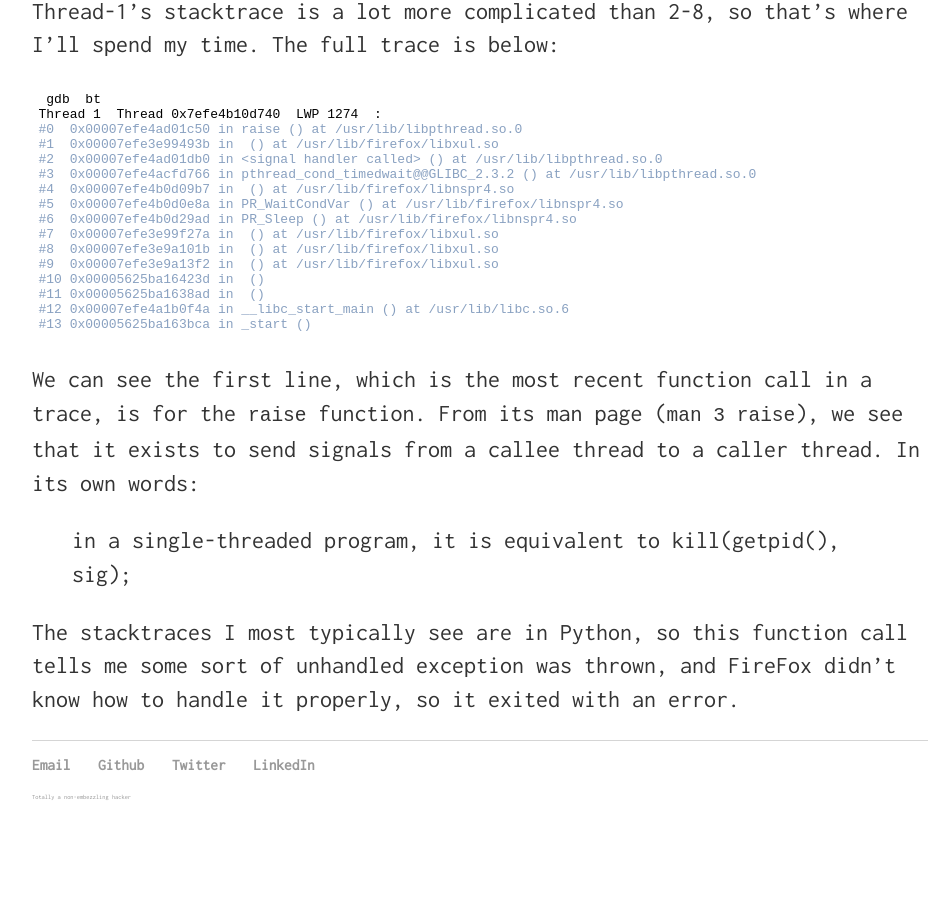
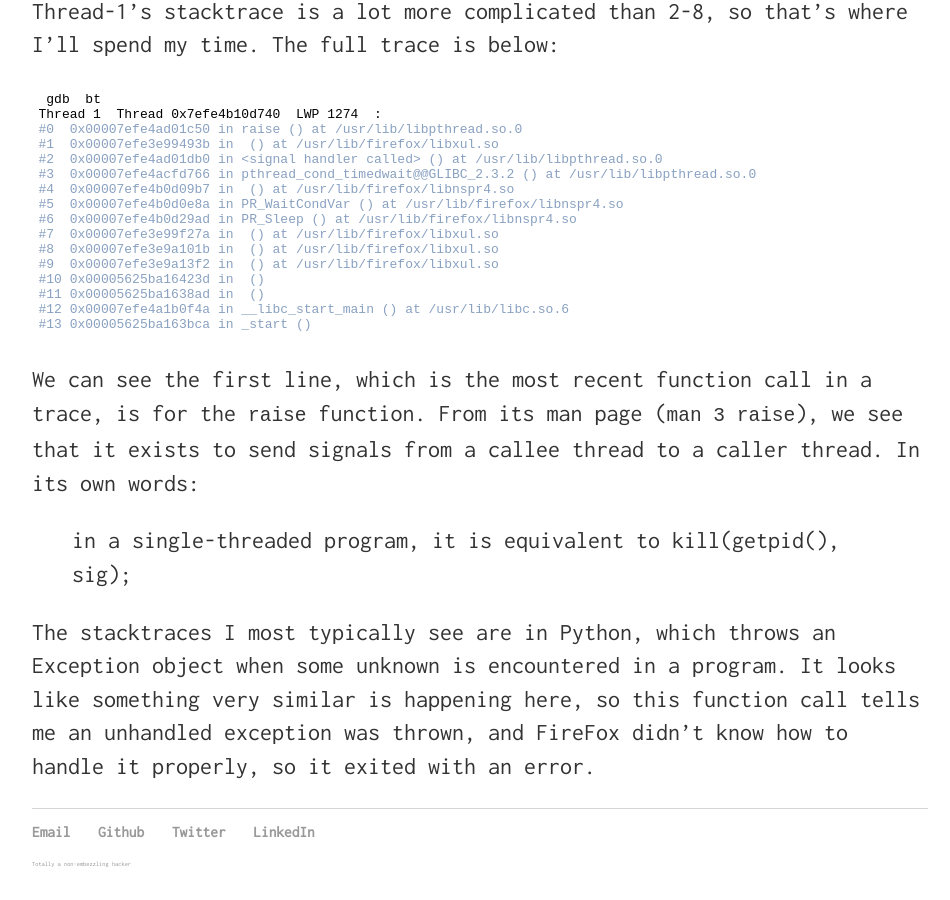
Before and after one commit to infosec-intern/infosec-intern.github.io, a Jekyll site: the page built from _posts/2018-01-10-troubleshooting-firefox-on-linux.md, in a window 1280 px wide and 900 px high, scrolled down 2629 px. Shown: the whole window, without its empty margins (160-1110 px from the left). Built offline with Jekyll 4.4.1, drawn with Linux system fonts in a browser that asks for light colours; before the commit the page ends 3462 px from its top, so only the background shows below that.

Commit message:
tried to clarify Python Exceptions

```diff
--- a/_posts/2018-01-10-troubleshooting-firefox-on-linux.md
+++ b/_posts/2018-01-10-troubleshooting-firefox-on-linux.md
@@ -77,4 +77,4 @@ Thread 1 (Thread 0x7efe4b10d740 (LWP 1274)):
 We can see the first line, which is the most recent function call in a trace, is for the `raise` function. From its man page (`man 3 raise`), we see that it exists to send signals from a callee thread to a caller thread. In its own words:
 > in a single-threaded program, it is equivalent to kill(getpid(), sig);
 
-The stacktraces I most typically see are in Python, so this function call tells me some sort of unhandled exception was thrown, and FireFox didn't know how to handle it properly, so it exited with an error.
+The stacktraces I most typically see are in Python, which throws an Exception object when some unknown is encountered in a program. It looks like something very similar is happening here, so this function call tells me an unhandled exception was thrown, and FireFox didn't know how to handle it properly, so it exited with an error.
```
